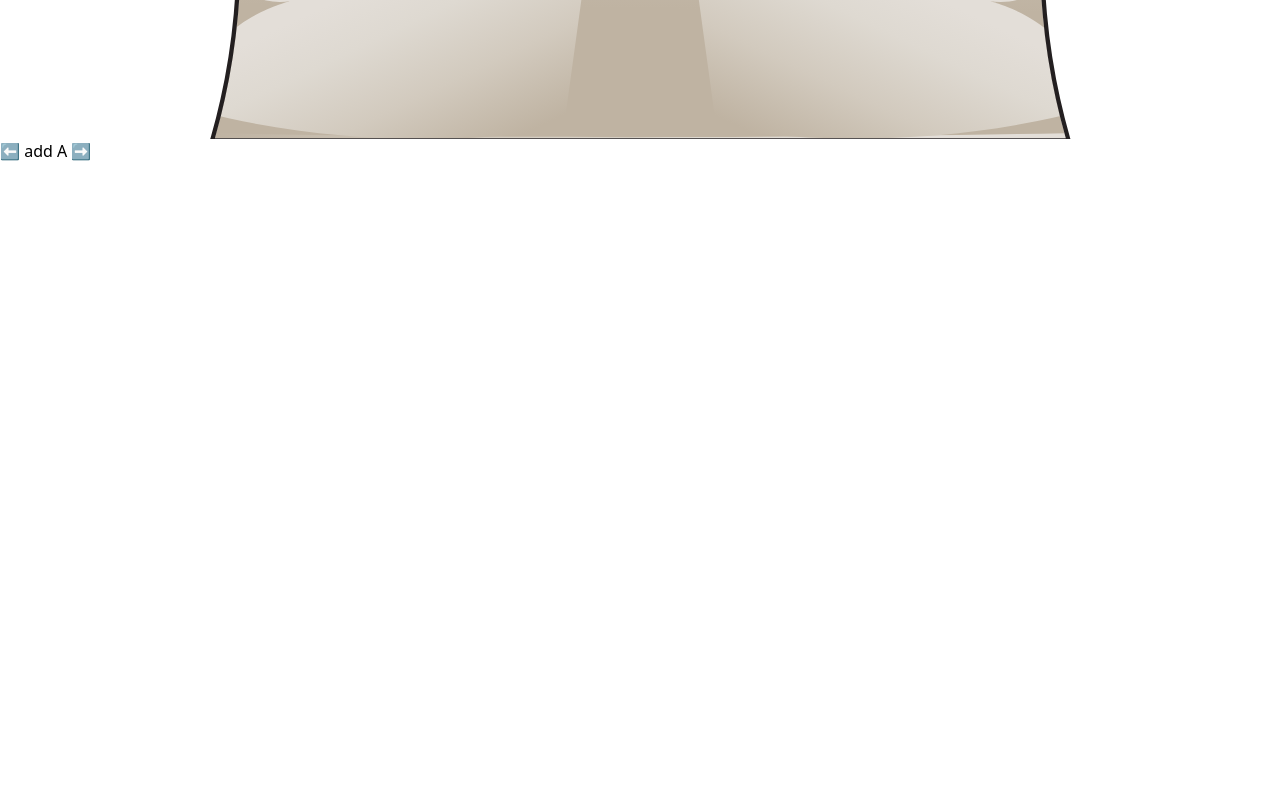
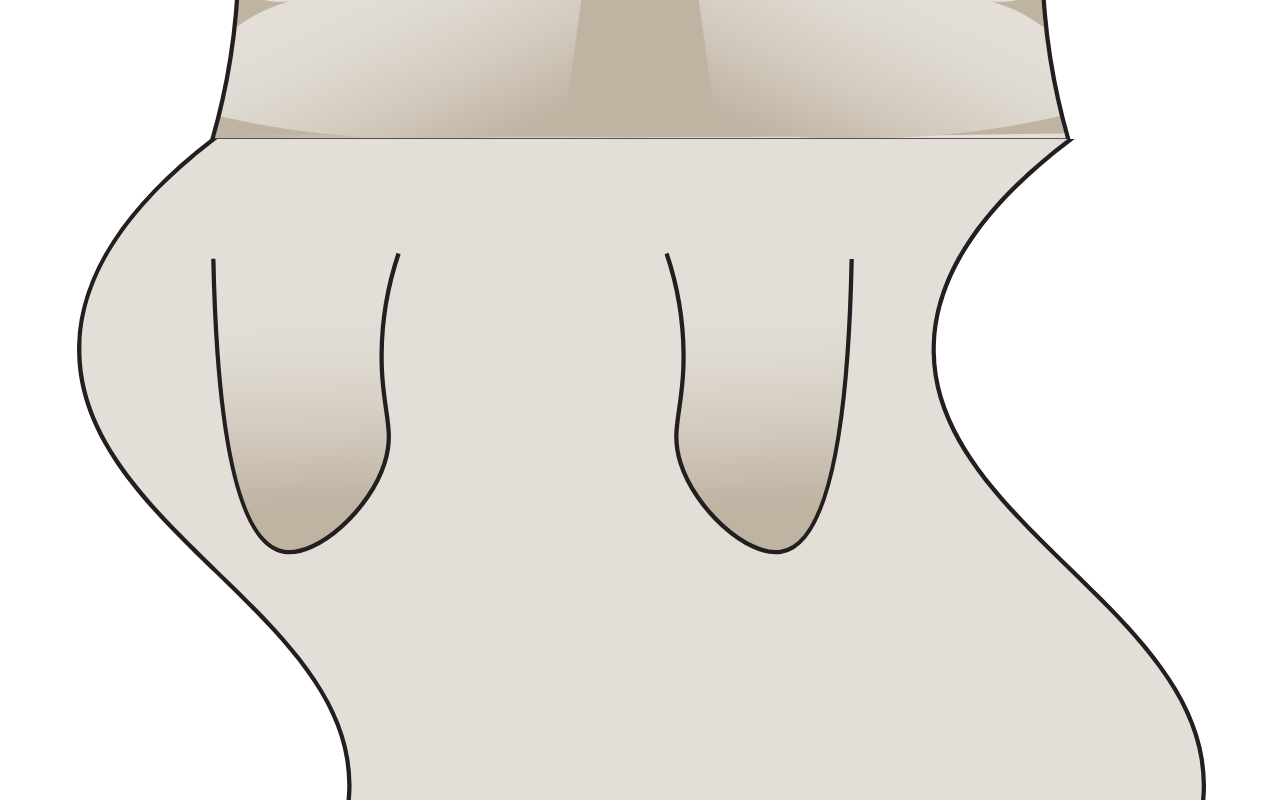
Before and after one commit to itzmeowww/looooong-cat, a SvelteKit app: page /create in a window 1280 px wide. Shown: the part 6760-7560 px from the top of the page. Before the commit the page ends 6923 px from the top, so only its background shows below. Built offline with nearby package versions, Linux system fonts and the light colour scheme.

Commit message:
scroller

```diff
--- a/src/routes/components/Cat.svelte
+++ b/src/routes/components/Cat.svelte
@@ -47,39 +47,43 @@
 		if (newId < 'A'.charCodeAt(0)) {
 			newId = 'A'.charCodeAt(0) + max_body_id - 1;
 		}
-		selected = String.fromCharCode(newId);
+		scrollToId(String.fromCharCode(newId));
 	};
+
 	const afterSelected = () => {
 		let newId = selected.charCodeAt(0) + 1;
 		if (newId > 'A'.charCodeAt(0) + max_body_id - 1) {
 			newId = 'A'.charCodeAt(0);
 		}
-		selected = String.fromCharCode(newId);
+		scrollToId(String.fromCharCode(newId));
 	};
 
-	const allBodyId = [];
+	const scrollToId = (id: string) => {
+		if (selected != id) {
+			ScrollingElem.scroll({
+				top: 0,
+				left: (id.charCodeAt(0) - 'A'.charCodeAt(0)) * 192
+				// behavior: 'smooth'
+			});
+			selected = id;
+		}
+	};
+
+	const allBodyId: string[] = [];
 	for (let i = 0; i < max_body_id; i++) {
 		allBodyId.push(String.fromCharCode('A'.charCodeAt(0) + i));
 	}
 	const handleScroll = (e: any) => {
 		let scrollLeft = e.target.scrollLeft;
 		let newId = 'A';
-		let newIdIdx = 0;
 		for (let i = 1; i < max_body_id; i++) {
 			if (scrollLeft >= 192 * i - 192 / 2) {
-				newIdIdx = i;
 				newId = String.fromCharCode('A'.charCodeAt(0) + i);
 			}
 		}
-		if (selected != newId) {
-			e.target.scroll({
-				top: 0,
-				left: newIdIdx * 192,
-				behavior: 'smooth'
-			});
-		}
-		selected = newId;
+		scrollToId(newId);
 	};
+	let ScrollingElem: Element;
 </script>
 
 <svelte:head>
@@ -125,8 +129,12 @@
 		</div>
 		<Footer {head} {body} {adding} />
 		{#if adding}
-			<div class="opacity-50 flex flex-row overflow-auto max-w-full w-48 " on:scroll={handleScroll}>
-				{#each ['A', 'B', 'C', 'D', 'E', 'F', 'G'] as id}
+			<div
+				class="opacity-50 flex flex-row overflow-auto max-w-full w-48 "
+				bind:this={ScrollingElem}
+				on:scroll={handleScroll}
+			>
+				{#each allBodyId as id}
 					<CatBody {id} />
 				{/each}
 			</div>
```
